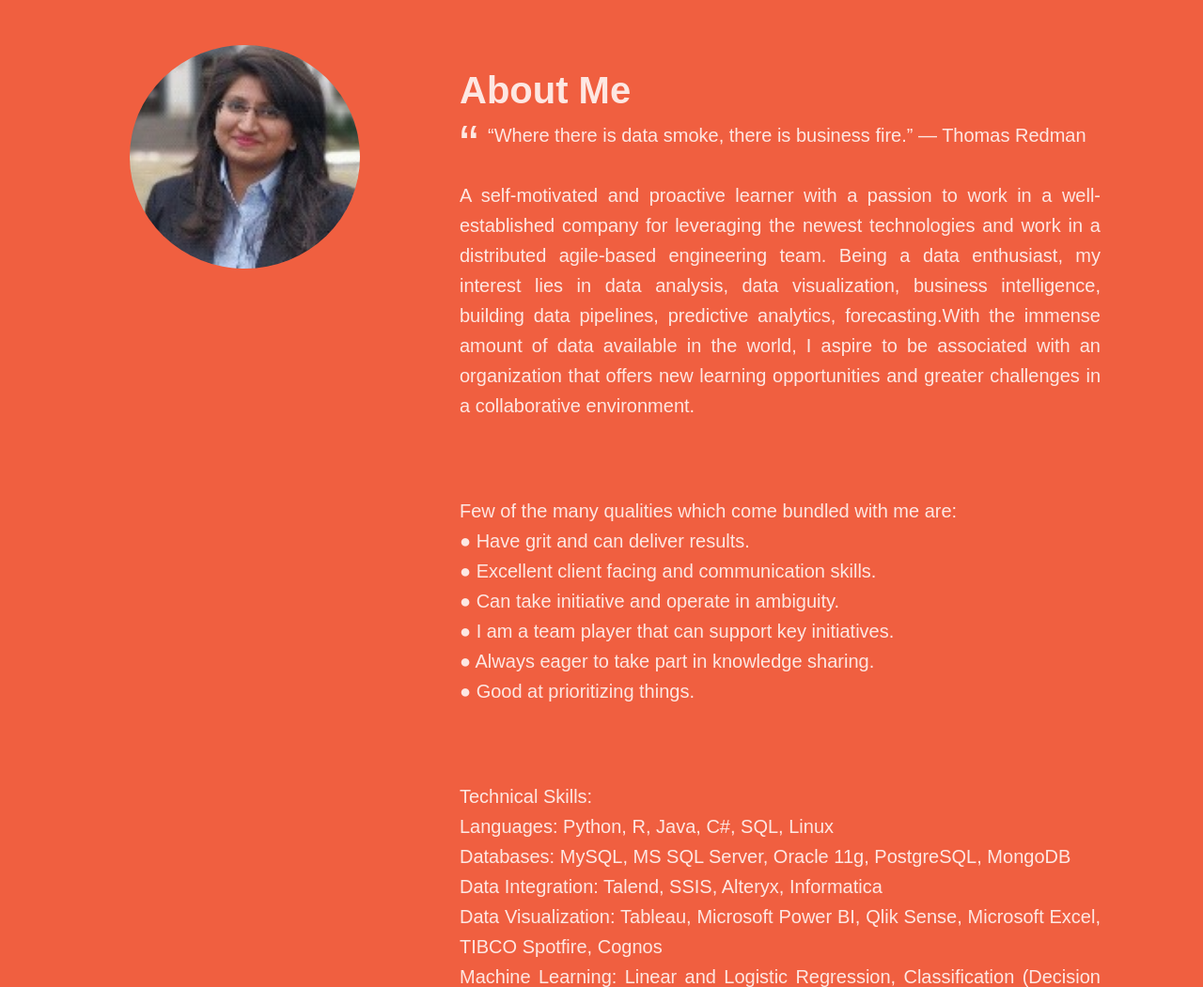
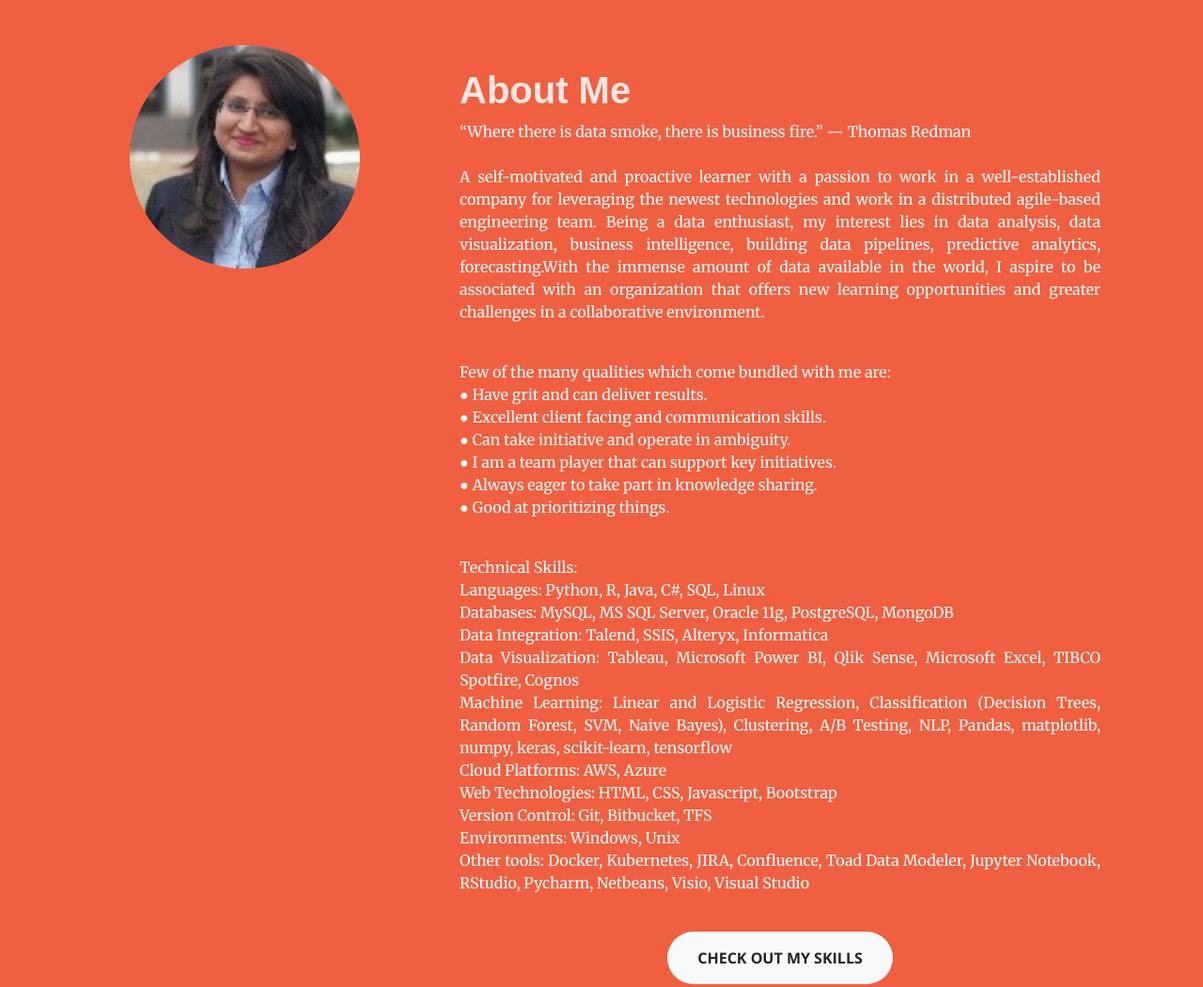
Before and after one commit to sayaliborse/sayaliborse.github.io, a plain HTML site: page index.html in a window 1280 px wide. Shown: the part 880-1931 px from the top of the page at 94% size. Drawn offline with nearby package versions, Linux system fonts and the light colour scheme.

Commit message:
Update index.html

```diff
--- a/index.html
+++ b/index.html
@@ -85,8 +85,8 @@
 			 <div class="col-lg-8 text-justify">
 			   <div class="bottom-drag">
                 <h1>About Me</h1>
-                    <blockquote>“Where there is data smoke, there is business fire.” — Thomas Redman<br><br>
-<p>A self-motivated and proactive learner with a passion to work in a well-established company for leveraging the newest technologies and work in a distributed agile-based engineering team. Being a data enthusiast, my interest lies in data analysis, data visualization, business intelligence, building data pipelines, predictive analytics, forecasting.With the immense amount of data available in the world, I aspire to be associated with an organization that offers new learning opportunities and greater challenges in a collaborative environment.</p><br><br>
+                    “Where there is data smoke, there is business fire.” — Thomas Redman<br><br>
+<p>A self-motivated and proactive learner with a passion to work in a well-established company for leveraging the newest technologies and work in a distributed agile-based engineering team. Being a data enthusiast, my interest lies in data analysis, data visualization, business intelligence, building data pipelines, predictive analytics, forecasting.With the immense amount of data available in the world, I aspire to be associated with an organization that offers new learning opportunities and greater challenges in a collaborative environment.</p><br>
 
 <p>Few of the many qualities which come bundled with me are:</br>
 ● Have grit and can deliver results.</br>
@@ -94,7 +94,7 @@
 ● Can take initiative and operate in ambiguity.</br>
 ● I am a team player that can support key initiatives.</br>
 ● Always eager to take part in knowledge sharing.</br>
-● Good at prioritizing things. </p><br><br>
+● Good at prioritizing things. </p><br>
 
 <p>Technical Skills:</br>
 Languages: Python, R, Java, C#, SQL, Linux</br>
@@ -107,8 +107,7 @@ Web Technologies: HTML, CSS, Javascript, Bootstrap</br>
 Version Control: Git, Bitbucket, TFS</br>
 Environments: Windows, Unix</br>
 Other tools: Docker, Kubernetes, JIRA, Confluence, Toad Data Modeler, Jupyter Notebook, RStudio, Pycharm, Netbeans, Visio, Visual Studio</p><br>
-					</blockquote>
-					<p class="text-center">
+										<p class="text-center">
 					 <a class="btn btn-light btn-xl js-scroll-trigger" href="#services">Check out my Skills</a>
 					 </p>
           </div>
```
